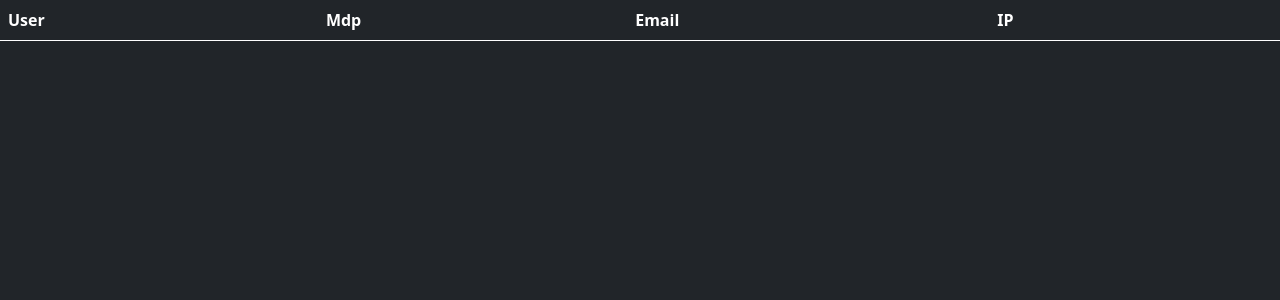
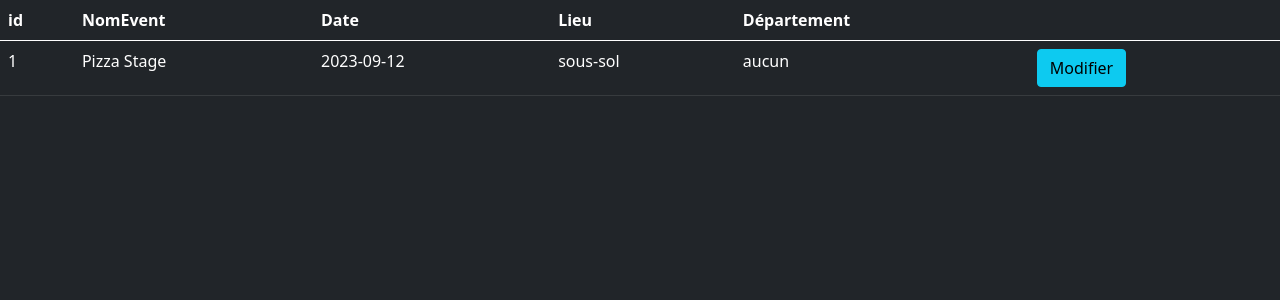
Before and after one commit to CharlieFournier/Web32023, a PHP site: page /PageEvents.php in a window 1280 px wide. Shown: the top 300 px of the page. Run offline with PHP 8.4, Linux system fonts and the light colour scheme; data comes from the database, SQL or seed files in the repository; both versions use the stored data as it was after the commit; data that the repository does not hold is empty.

Commit message:
mise ajour de la bd évenement

```diff
--- a/Exam1/PageEvents.php
+++ b/Exam1/PageEvents.php
@@ -49,7 +49,7 @@ session_start();
     $conn = new mysqli($servername, $username, $password, $db);
 
 
-    $sql = "SELECT * FROM users";
+    $sql = "SELECT * FROM evenement";
 
     $result = $conn->query($sql);
 
@@ -62,12 +62,12 @@ session_start();
             <thead>
 
                 <tr>
-                    <th scope="col">User</th>
-                    <th scope="col">Mdp</th>
-                    <th scope="col">Email</th>
-                    <th scope="col">IP</th>
+                <th scope="col">id</th>
+                    <th scope="col">NomEvent</th>
+                    <th scope="col">Date</th>
+                    <th scope="col">Lieu</th>
+                    <th scope="col">Département</th>
                     <th></th>
-                    <!--<th></th>          -->
                 </tr>
             </thead>
             <tbody>
@@ -76,10 +76,11 @@ session_start();
                 ?>
 
                     <tr>
-                        <td><?php echo $row["user"] ?></td>
-                        <td><?php echo $row["password"] ?></td>
-                        <td><?php echo $row["email"] ?></td>
-                        <td><?php echo $row["ip"] ?></td>
+                        <td><?php echo $row["id"] ?></td>
+                        <td><?php echo $row["nomEvent"] ?></td>
+                        <td><?php echo $row["date"] ?></td>
+                        <td><?php echo $row["lieu"] ?></td>
+                        <td><?php echo $row["departement"] ?></td>
                         <td><a class="btn btn-info" role="button" href="modifier.php?id=<?php echo $row["id"] ?>">Modifier </td>
 
                     </tr>
```
Also changed, not shown: Exam1/Evenement.sql (+29 -2 lines).
